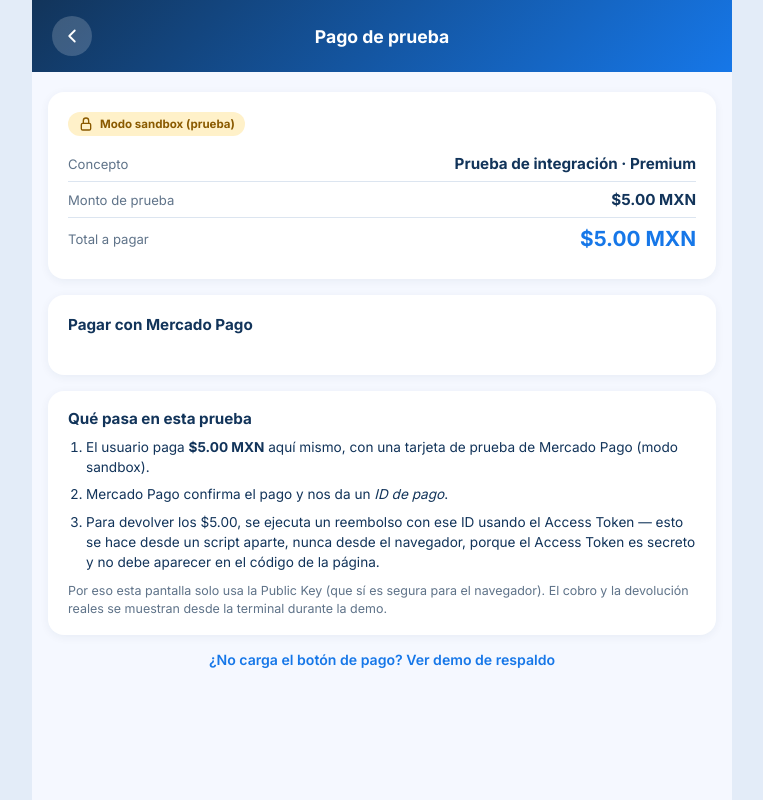
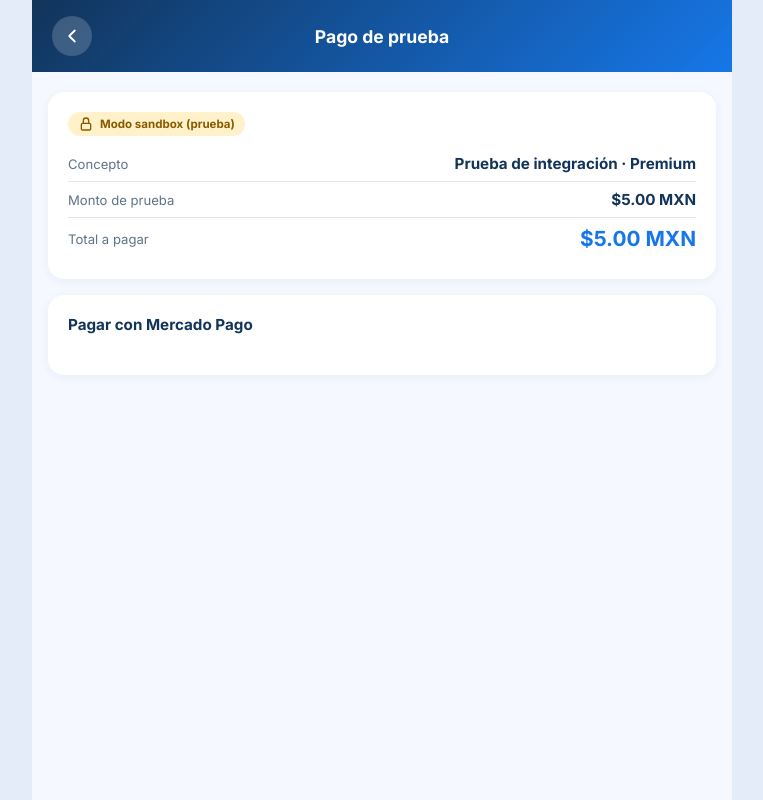
Before and after one commit to Karol-Guerrero/Codeamigo, a plain HTML site: page pago.html in a window 1280 px wide. Shown: the whole page, without its empty margins (258-1021 px from the left). Drawn offline with Linux system fonts and the light colour scheme; a script that the page names is missing.

Commit message:
pago: quitar seccion explicativa y enlace de respaldo

```diff
--- a/pago.html
+++ b/pago.html
@@ -94,25 +94,6 @@
       font-size: 0.78rem;
     }
 
-    /* ---- Explicación del flujo (para la expo) ---- */
-    .flujo-prueba {
-      background: var(--blanco);
-      border-radius: var(--radio-tarjeta);
-      box-shadow: var(--sombra);
-      padding: 18px 20px;
-    }
-    .flujo-prueba h3 { font-size: 0.95rem; font-weight: 700; margin-bottom: 10px; }
-    .flujo-prueba ol {
-      margin: 0;
-      padding-left: 18px;
-      display: flex;
-      flex-direction: column;
-      gap: 8px;
-      font-size: 0.85rem;
-      line-height: 1.45;
-      color: var(--texto);
-    }
-    .flujo-prueba small { display: block; color: var(--texto-suave); margin-top: 10px; font-size: 0.78rem; line-height: 1.4; }
   </style>
 </head>
 <body>
@@ -152,17 +133,6 @@
       </p>
     </section>
 
-    <section class="flujo-prueba">
-      <h3>Qué pasa en esta prueba</h3>
-      <ol>
-        <li>El usuario paga <strong>$5.00 MXN</strong> aquí mismo, con una tarjeta de prueba de Mercado Pago (modo sandbox).</li>
-        <li>Mercado Pago confirma el pago y nos da un <em>ID de pago</em>.</li>
-        <li>Para devolver los $5.00, se ejecuta un reembolso con ese ID usando el Access Token — esto se hace desde un script aparte, nunca desde el navegador, porque el Access Token es secreto y no debe aparecer en el código de la página.</li>
-      </ol>
-      <small>Por eso esta pantalla solo usa la Public Key (que sí es segura para el navegador). El cobro y la devolución reales se muestran desde la terminal durante la demo.</small>
-    </section>
-
-    <p class="nota centrado"><a class="enlace" href="respaldo/pago_demo.html">¿No carga el botón de pago? Ver demo de respaldo</a></p>
 
   </main>
 
```
